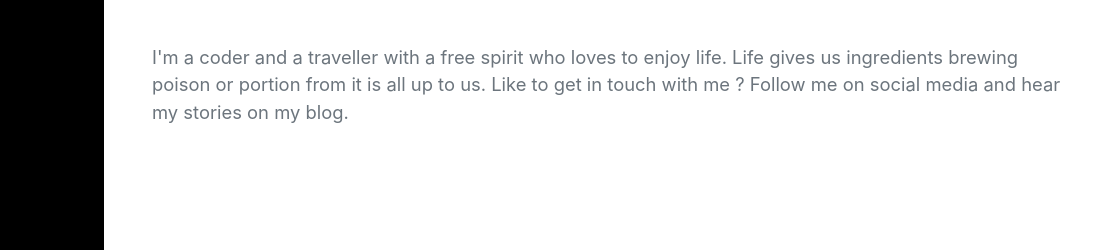
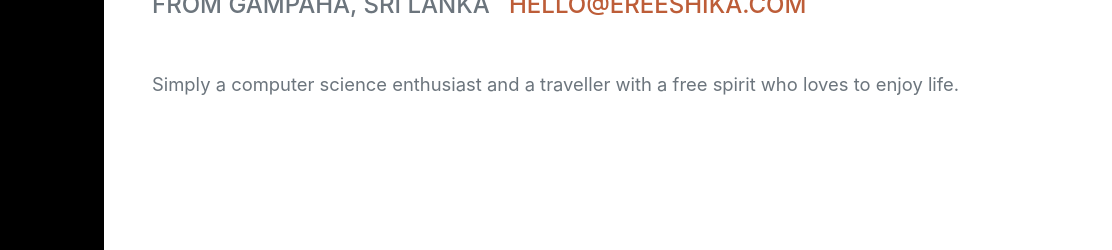
Before and after one commit to ereeshika/ereeshika.github.io, a plain HTML site: page index.html in a window 1280 px wide. Shown: the part 381-631 px from the top of the page, 168-1280 px from the left. Drawn offline with nearby package versions, Linux system fonts and the light colour scheme; a web font is replaced by a local one.

Commit message:
update_2

```diff
--- a/index.html
+++ b/index.html
@@ -67,9 +67,7 @@
                     From Gampaha, Sri Lanka &nbsp;
                     <a href="mailto:hello@ereeshika.com">hello@ereeshika.com</a>
                 </div>
-                <p class="lead mb-5">I'm a coder and a traveller with a free spirit who loves to enjoy life. Life gives
-                    us ingredients brewing poison or portion from it is all up to us. Like to get in touch with me ?
-                    Follow me on social media and hear my stories on my blog.</p>
+                <p class="lead mb-5">Simply a computer science enthusiast and a traveller with a free spirit who loves to enjoy life.</p>
             </div>
         </section>
     </div>
```
